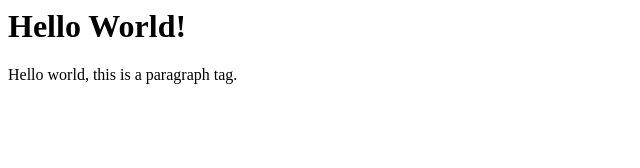
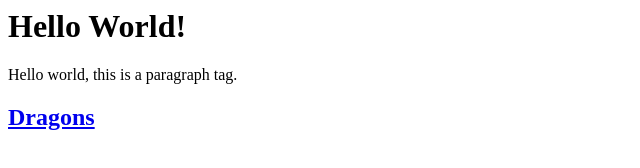
Before and after one commit to zsantos613-cloud/cwd-index, a plain HTML site: page index.html in a window 1280 px wide. Shown: the whole page, without its empty margins (0-640 px from the left). Drawn offline with Linux system fonts and the light colour scheme.

Commit message:
added h2 and a link tags

```diff
--- a/index.html
+++ b/index.html
@@ -5,5 +5,6 @@
   <body>
     <h1>Hello World!</h1>
     <p>Hello world, this is a paragraph tag.</p>
+   <h2><a href="https://jamesbridle.com/works/dragons">Dragons<a/></h2>
   </body>
 </html>
```
